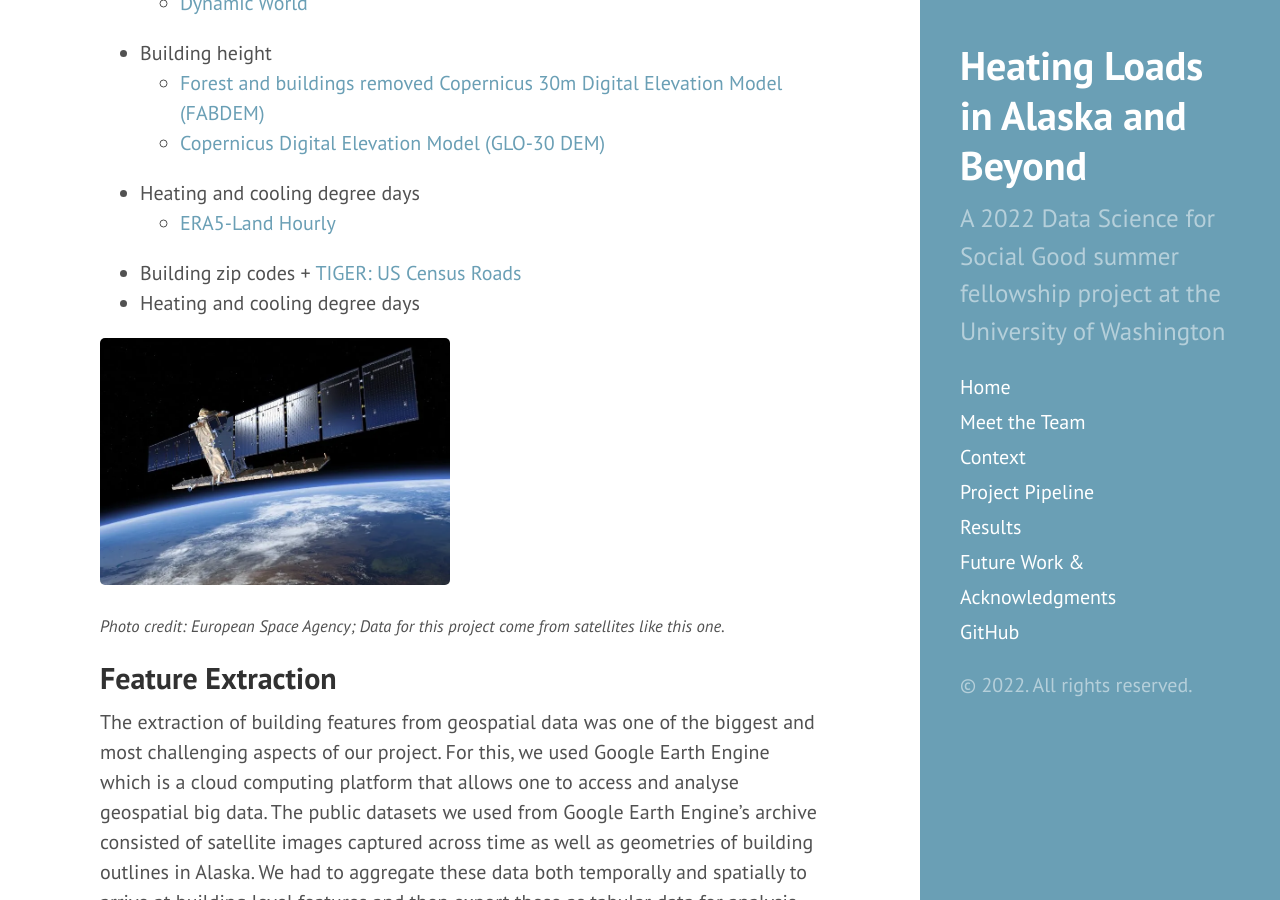
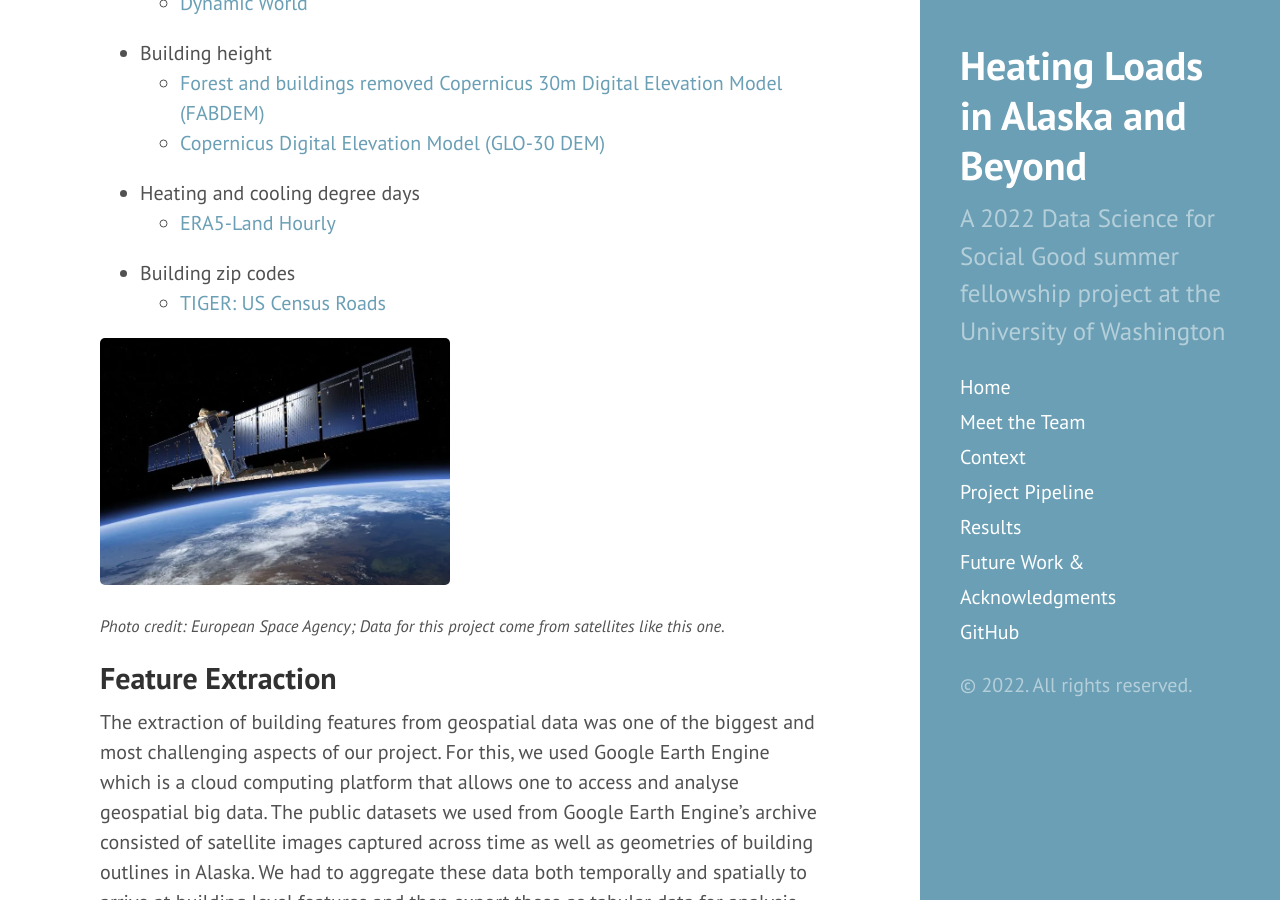
Before and after one commit to uwescience/DSSG2022_heating_loads, a Jekyll site: the page built from methods.md, in a window 1280 px wide and 900 px high, scrolled down 987 px. Built offline with Jekyll 4.4.1, drawn with Linux system fonts in a browser that asks for light colours.

Commit message:
Update methods.md

```diff
--- a/methods.md
+++ b/methods.md
@@ -26,8 +26,7 @@ The sources used to extract building-level attributes and local climate variable
 + Heating and cooling degree days
 	+ [ERA5-Land Hourly](https://developers.google.com/earth-engine/datasets/catalog/ECMWF_ERA5_LAND_HOURLY)
 + Building zip codes
- 	+ [TIGER: US Census Roads](https://developers.google.com/earth-engine/datasets/catalog/TIGER_2016_Roads)
-+ Heating and cooling degree days
+	+ [TIGER: US Census Roads](https://developers.google.com/earth-engine/datasets/catalog/TIGER_2016_Roads)
 
 <img src="{{ site.url }}{{ site.baseurl }}/assets/img/copernicus_sat.png" width="350">
 <sub>_Photo credit: European Space Agency; Data for this project come from satellites like this one._</sub>
```
